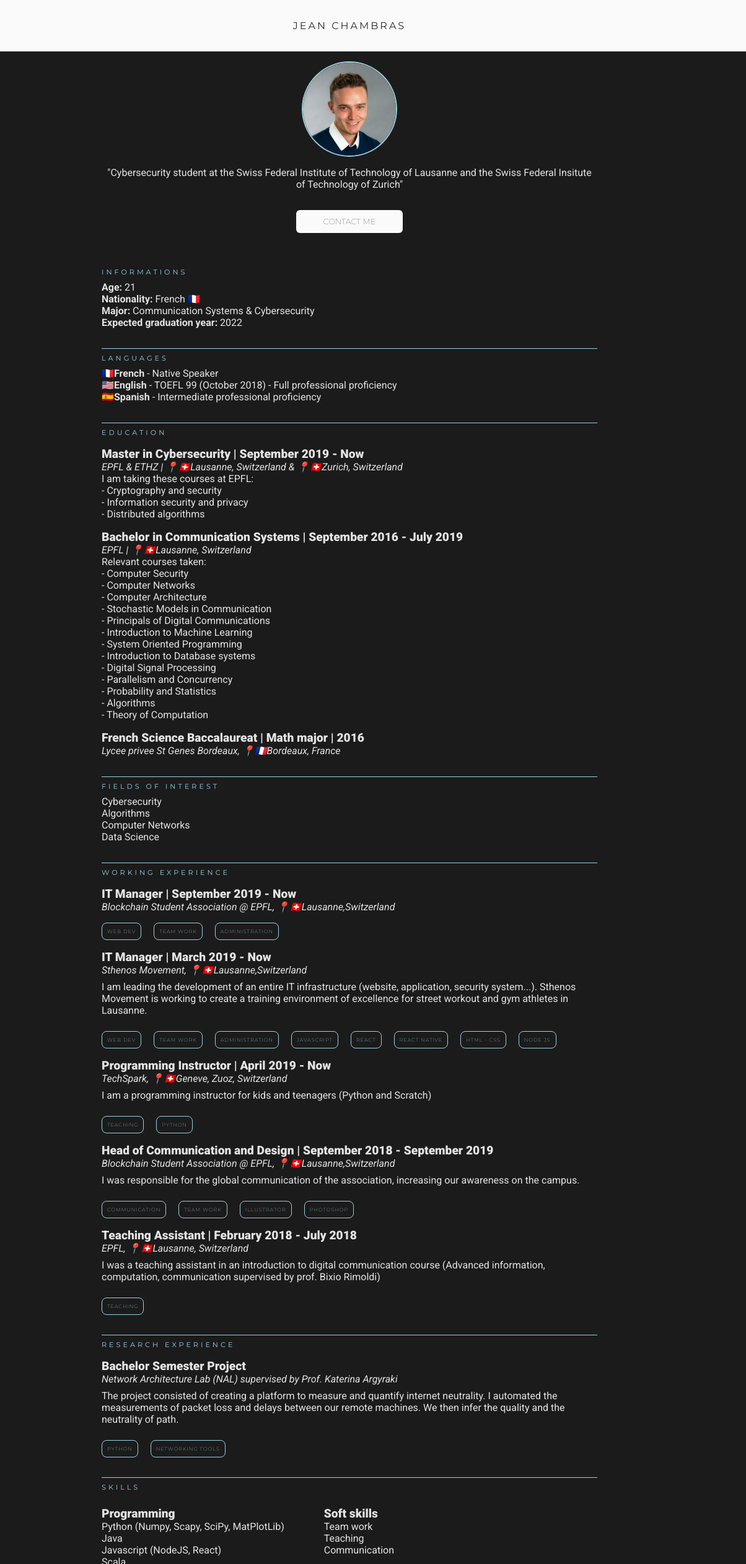
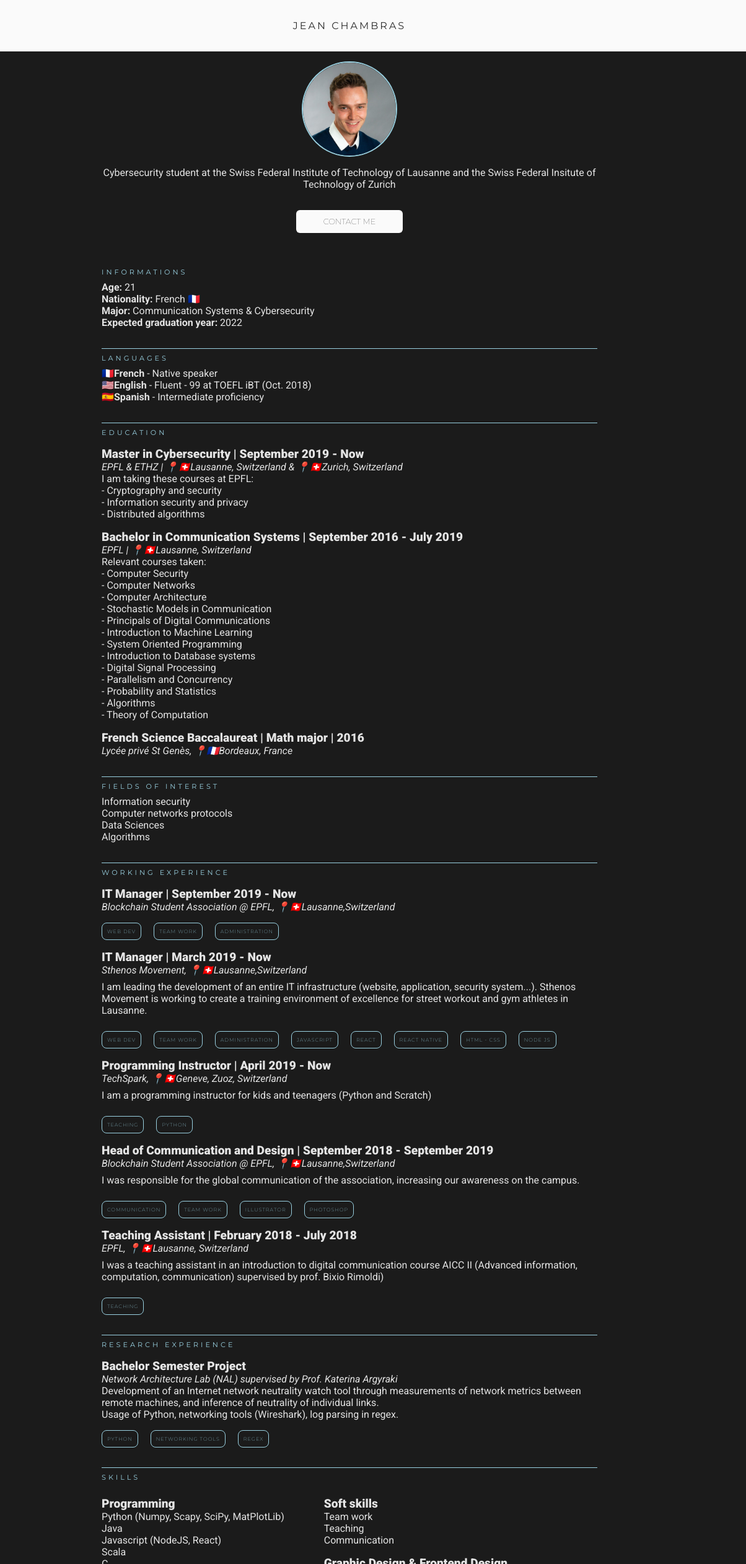
Before and after one commit to jeanchambras/jeanchambras.com, a plain HTML site: page index.html in a window 1280 px wide. Shown: the top 2524 px of the page at 62% size, 76-1280 px from the left. Drawn offline with Linux system fonts and the light colour scheme; files that its build step writes are made by us from their sources; a web font is replaced by a local one.

Commit message:
modify content

```diff
--- a/index.html
+++ b/index.html
@@ -16,7 +16,7 @@
     content="Resume of Jean Chambras, I am a Cybersecurity student at the Swiss Federal Institute of Technology of Lausanne and the Swiss Federal Insitute of Technology of Zurich">
   <meta name="keywords" content="Jean Chambras, resume, cybersecurity, communication, programming">
   <link
-    href="https://fonts.googleapis.com/css?family=Montserrat:100,100i,200,200i,300,300i,400,400i|Muli:200,200i,300,300i,400,400i|Roboto:400,400i,700,700i,900,900&display=swap"
+    href="https://fonts.googleapis.com/css?family=Montserrat:100,100i,200,200i,300,300i,400,400i|Muli:200,200i,300,300i,400,400i, 700,900|Roboto:400,400i,700,700i,900,900&display=swap"
     rel="stylesheet">
   <title>Jean Chambras | My Resume</title>
 </head>
@@ -29,8 +29,8 @@
     <div id="overview">
       <div class="l-container">
         <img src="img/pp-min.jpg" alt="photo of Jean Chambras">
-        <p> "Cybersecurity student at the Swiss Federal Institute of Technology of Lausanne and the Swiss Federal
-          Insitute of Technology of Zurich"</p>
+        <p> Cybersecurity student at the Swiss Federal Institute of Technology of Lausanne and the Swiss Federal
+          Insitute of Technology of Zurich</p>
         <a class="button" href="mailto:jean@chambras.fr">Contact me</a>
       </div>
     </div>
@@ -38,14 +38,14 @@
       <ul>
         <li> <a href="https://github.com/jeanchambras" target="_blank">
             <svg id="Capa_1" data-name="Capa 1" xmlns="http://www.w3.org/2000/svg" viewBox="0 0 438.55 427.82">
-              <title>ghub</title>
+              <title>github</title>
               <path
                 d="M409.13,114.57a218.36,218.36,0,0,0-79.8-79.8Q278.95,5.37,219.27,5.36T109.21,34.77a218.36,218.36,0,0,0-79.8,79.8Q0,165,0,224.63,0,296.3,41.83,353.54t108.06,79.22q7.71,1.44,11.42-2A11.2,11.2,0,0,0,165,422.2q0-.85-.14-15.41t-.15-25.41l-6.56,1.14a84.57,84.57,0,0,1-15.85,1,121.07,121.07,0,0,1-19.84-2A44.33,44.33,0,0,1,103.35,373,36.17,36.17,0,0,1,90.79,355.4l-2.86-6.57a71.54,71.54,0,0,0-9-14.56q-6.14-8-12.42-10.84l-2-1.43a20.93,20.93,0,0,1-3.71-3.43,15.77,15.77,0,0,1-2.57-4q-.85-2,1.43-3.29C61.2,310.42,64,310,68,310l5.71.85q5.72,1.14,14.13,6.85a46.07,46.07,0,0,1,13.85,14.84q6.57,11.71,15.84,17.85t18.7,6.13a81.05,81.05,0,0,0,16.28-1.42,56.82,56.82,0,0,0,12.84-4.28q2.58-19.14,14-29.41A195.71,195.71,0,0,1,150,316.28a116.87,116.87,0,0,1-26.84-11.14,77,77,0,0,1-23-19.13q-9.13-11.42-15-30T79.37,213.2q0-34.55,22.56-58.81-10.58-26,2-58.24,8.28-2.58,24.56,3.85t23.84,11q7.56,4.58,12.13,7.71a206.22,206.22,0,0,1,109.64,0l10.85-6.85A154,154,0,0,1,311.2,99.29q15.14-5.72,23.14-3.14,12.84,32.26,2.28,58.24,22.54,24.27,22.56,58.82,0,24.27-5.86,43t-15.12,30a79.89,79.89,0,0,1-23.13,19,116.73,116.73,0,0,1-26.84,11.13A194.75,194.75,0,0,1,259,321.42q14.85,12.84,14.85,40.54V422.2a11.37,11.37,0,0,0,3.57,8.56q3.57,3.42,11.27,2,66.26-22,108.07-79.22t41.83-128.91Q438.54,165,409.13,114.57Z"
                 transform="translate(0 -5.36)" />
             </svg> </a> </li>
         <li> <a href="https://www.linkedin.com/in/jean-chambras/" target="_blank">
             <svg id="Capa_1" data-name="Capa 1" xmlns="http://www.w3.org/2000/svg" viewBox="0 0 430.12 411">
-              <title>lin</title>
+              <title>linkedin</title>
               <path id="LinkedIn"
                 d="M430.12,261.54v159H337.93V272.19c0-37.27-13.33-62.7-46.7-62.7-25.48,0-40.64,17.14-47.3,33.72-2.44,5.93-3.06,14.18-3.06,22.48V420.56H148.65s1.24-251.29,0-277.32h92.21v39.31c-.19.29-.43.61-.61.89h.61v-.89c12.25-18.87,34.13-45.83,83.1-45.83C384.63,136.72,430.12,176.36,430.12,261.54ZM52.18,9.56C20.64,9.56,0,30.25,0,57.46,0,84.08,20,105.4,51,105.4h.62c32.15,0,52.15-21.31,52.15-47.94C103.13,30.25,83.73,9.56,52.18,9.56Zm-46.7,411H97.66V143.24H5.48Z"
                 transform="translate(0 -9.56)" />
@@ -66,9 +66,9 @@
     <div class="l-container has-separation-bottom">
       <h2>Languages</h2>
       <ul>
-        <li>🇫🇷<b>French</b> - Native Speaker</li>
-        <li>🇺🇸<b>English</b> - TOEFL 99 (October 2018) - Full professional proficiency</li>
-        <li>🇪🇸<b>Spanish</b> - Intermediate professional proficiency</li>
+        <li>🇫🇷<b>French</b> - Native speaker</li>
+        <li>🇺🇸<b>English</b> - Fluent - 99 at TOEFL iBT (Oct. 2018) </li>
+        <li>🇪🇸<b>Spanish</b> - Intermediate proficiency</li>
       </ul>
     </div>
     <div id="edu">
@@ -109,7 +109,7 @@
           </li>
           <li>
             <h3>French Science Baccalaureat | Math major | 2016</h3>
-            <span class="information">Lycee privee St Genes Bordeaux, 📍🇫🇷Bordeaux, France</span>
+            <span class="information">Lycée privé St Genès, 📍🇫🇷Bordeaux, France</span>
           </li>
         </ul>
       </div>
@@ -117,10 +117,10 @@
     <div class="l-container has-separation-bottom">
       <h2>fields of interest</h2>
       <ul>
-        <li>Cybersecurity</li>
+        <li>Information security</li>
+        <li>Computer networks protocols</li>
+        <li>Data Sciences</li>
         <li>Algorithms</li>
-        <li>Computer Networks</li>
-        <li>Data Science</li>
       </ul>
     </div>
     <div class="l-container has-separation-bottom">
@@ -170,8 +170,8 @@
         <li>
           <h3>Teaching Assistant | February 2018 - July 2018</h3>
           <span class="information">EPFL, 📍🇨🇭Lausanne, Switzerland</span>
-          <p>I was a teaching assistant in an introduction to digital communication course (Advanced
-            information, computation, communication supervised by prof. Bixio Rimoldi)</p>
+          <p>I was a teaching assistant in an introduction to digital communication course AICC II (Advanced
+            information, computation, communication) supervised by prof. Bixio Rimoldi)</p>
         </li>
         <div class="badge">Teaching</div>
 
@@ -184,13 +184,15 @@
           <h3>Bachelor Semester Project</h3>
           <span class="information">Network Architecture Lab (NAL) supervised by Prof. Katerina
             Argyraki</span>
-          <p>The project consisted of creating a platform to measure and quantify internet neutrality. I
-            automated the measurements of packet loss and delays between our remote machines. We then infer
-            the quality and the neutrality of path.</p>
+          <ul>
+            <li>Development of an Internet network neutrality watch tool through measurements of network metrics between remote machines, and inference of neutrality of individual links.</li>
+            <li>Usage of Python, networking tools (Wireshark), log parsing in regex.</li>
+          </ul>
         </li>
       </ul>
       <div class="badge">Python</div>
       <div class="badge">Networking tools</div>
+      <div class="badge">Regex</div>
     </div>
     <div id="skills">
       <div class="l-container has-separation-bottom">
@@ -276,23 +278,27 @@
         <li>
           <h3>Ethereum Paris | March 2019</h3>
           <span class="information"> 📍🇫🇷Paris, France</span>
+          <p>Implementation of cryptographic primitives features into the blockchain builder Parity Substrate in Rust.</p>
         </li>
         <li>
           <h3> Lauzhack | November 2018</h3>
           <span class="information"> 📍🇨🇭Lausanne, Switzerland</span>
+          <p>Design of a machine learning tool to monitor conferences and the receptiveness of the audience</p>
         </li>
         <li>
           <h3> 🏆 Ethereum Berlin | September 2018 </h3>
           <span class="information"> 📍🇩🇪 Berlin, Germany</span>
-          <p>Colony.io challenger winner | Debugging prize (Colony.io API)</p>
+          <p>Development of an autonomous, peer reviewed, decentralized journal
+              running on the Ethereum blockchain. <br> Colony.io challenger winner | Debugging prize (Colony.io API)</p>
         </li>
       </ul>
     </div>
     <div class="l-container ">
       <h2>Other Activities and interests</h2>
       <ul>
-        <li>I do a lot of Sports (Football, surf, Street Workout...)</li>
-        <li>I enjoy traveling </li>
+        <li>I do a lot of Sports (Rubgy 🏉, sailing ⛵️, Football ⚽️, surf 🏄‍♂️, Street Workout 🤸‍♂️...)</li>
+        <li>I enjoy traveling 🚊</li>
+        <li>Learning Arabic ف</li>
       </ul>
     </div>
     <a class="button" href="mailto:jean@chambras.fr">Contact me</a>
@@ -305,14 +311,14 @@
       <ul class="is-right">
         <li> <a href="https://github.com/jeanchambras" target="_blank">
             <svg id="Capa_1" data-name="Capa 1" xmlns="http://www.w3.org/2000/svg" viewBox="0 0 438.55 427.82">
-              <title>ghub</title>
+              <title>github</title>
               <path
                 d="M409.13,114.57a218.36,218.36,0,0,0-79.8-79.8Q278.95,5.37,219.27,5.36T109.21,34.77a218.36,218.36,0,0,0-79.8,79.8Q0,165,0,224.63,0,296.3,41.83,353.54t108.06,79.22q7.71,1.44,11.42-2A11.2,11.2,0,0,0,165,422.2q0-.85-.14-15.41t-.15-25.41l-6.56,1.14a84.57,84.57,0,0,1-15.85,1,121.07,121.07,0,0,1-19.84-2A44.33,44.33,0,0,1,103.35,373,36.17,36.17,0,0,1,90.79,355.4l-2.86-6.57a71.54,71.54,0,0,0-9-14.56q-6.14-8-12.42-10.84l-2-1.43a20.93,20.93,0,0,1-3.71-3.43,15.77,15.77,0,0,1-2.57-4q-.85-2,1.43-3.29C61.2,310.42,64,310,68,310l5.71.85q5.72,1.14,14.13,6.85a46.07,46.07,0,0,1,13.85,14.84q6.57,11.71,15.84,17.85t18.7,6.13a81.05,81.05,0,0,0,16.28-1.42,56.82,56.82,0,0,0,12.84-4.28q2.58-19.14,14-29.41A195.71,195.71,0,0,1,150,316.28a116.87,116.87,0,0,1-26.84-11.14,77,77,0,0,1-23-19.13q-9.13-11.42-15-30T79.37,213.2q0-34.55,22.56-58.81-10.58-26,2-58.24,8.28-2.58,24.56,3.85t23.84,11q7.56,4.58,12.13,7.71a206.22,206.22,0,0,1,109.64,0l10.85-6.85A154,154,0,0,1,311.2,99.29q15.14-5.72,23.14-3.14,12.84,32.26,2.28,58.24,22.54,24.27,22.56,58.82,0,24.27-5.86,43t-15.12,30a79.89,79.89,0,0,1-23.13,19,116.73,116.73,0,0,1-26.84,11.13A194.75,194.75,0,0,1,259,321.42q14.85,12.84,14.85,40.54V422.2a11.37,11.37,0,0,0,3.57,8.56q3.57,3.42,11.27,2,66.26-22,108.07-79.22t41.83-128.91Q438.54,165,409.13,114.57Z"
                 transform="translate(0 -5.36)" />
             </svg> </a> </li>
         <li> <a href="https://www.linkedin.com/in/jean-chambras/" target="_blank">
             <svg id="Capa_1" data-name="Capa 1" xmlns="http://www.w3.org/2000/svg" viewBox="0 0 430.12 411">
-              <title>lin</title>
+              <title>linkedin</title>
               <path id="LinkedIn"
                 d="M430.12,261.54v159H337.93V272.19c0-37.27-13.33-62.7-46.7-62.7-25.48,0-40.64,17.14-47.3,33.72-2.44,5.93-3.06,14.18-3.06,22.48V420.56H148.65s1.24-251.29,0-277.32h92.21v39.31c-.19.29-.43.61-.61.89h.61v-.89c12.25-18.87,34.13-45.83,83.1-45.83C384.63,136.72,430.12,176.36,430.12,261.54ZM52.18,9.56C20.64,9.56,0,30.25,0,57.46,0,84.08,20,105.4,51,105.4h.62c32.15,0,52.15-21.31,52.15-47.94C103.13,30.25,83.73,9.56,52.18,9.56Zm-46.7,411H97.66V143.24H5.48Z"
                 transform="translate(0 -9.56)" />
```
